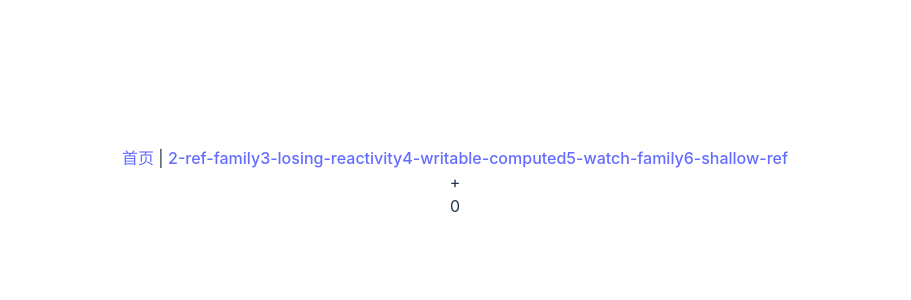
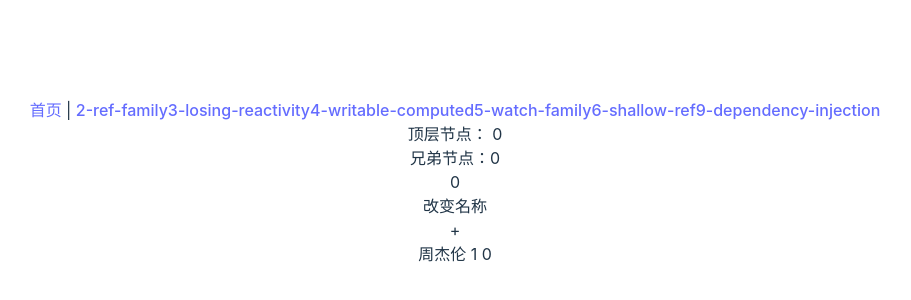
Before and after one commit to LuckBright/node-vue-vite, a Vue app in the folder upload-vue/: page / in a window 1280 px wide. Shown: the part 218-518 px from the top of the page, without its empty margins (185-1096 px from the left). Built offline with nearby package versions, Linux system fonts and the light colour scheme.

Commit message:
feat: 🤖Vue  刷题挑战 Vue 依赖注入

```diff
--- a/upload-vue/src/components/HelloWorld.vue
+++ b/upload-vue/src/components/HelloWorld.vue
@@ -1,14 +1,18 @@
 <script setup lang="ts">
 import watchDemo from './watchDemo.vue'
-import { ref } from 'vue'
+import brothercompVue from './brothercomp.vue';
+import { provide, ref } from 'vue'
 
-defineProps<{ msg: string }>()
 
 const count = ref(0)
-
+provide('count', count)
 </script>
 
 <template>
+  <div>
+    顶层节点： {{ count }}
+  </div>
+  <brothercompVue></brothercompVue>
   <watchDemo></watchDemo>
 </template>
 
--- /dev/null
+++ b/upload-vue/src/components/brothercomp.vue
@@ -0,0 +1,11 @@
+<script setup lang="ts">
+  import { inject } from 'vue'
+
+  const count: any = inject('count')
+</script>
+
+<template>
+  <div>
+    兄弟节点：{{ count }}
+  </div>
+</template>
--- a/upload-vue/src/components/watchDemo.vue
+++ b/upload-vue/src/components/watchDemo.vue
@@ -1,18 +1,9 @@
 <script lang="ts" setup>
-  import { reactive, Ref, ref, watch } from 'vue'
+  import { inject, provide, reactive, Ref, ref, shallowRef, watch, watchEffect } from 'vue'
+  import childVue from '../views/vuejsChallenges/9-dependency-injection.vue'
 
   const obj = reactive({
     strNum: 0
-  })
-
-  const handleClick = () => {
-    obj.strNum++
-  }
-
-  watch(obj, () => {
-    console.log(obj.strNum)
-  }, {
-    deep: true
   })
 
   const eleRef = ref()
@@ -23,11 +14,36 @@
     flush: 'post'
   })
   age.value = 18
+
+  const state = shallowRef({ count: { num: 1 } })
+  const handleClick = () => {
+    state.value.count.num = 2
+  }
+
+  type Obj = {
+    name: string
+  }
+  let messname: Ref<Obj> = shallowRef({
+    name: "周杰伦"
+  })
+  const count: any = inject('count')
+  console.log(count)
+  const change =() =>{
+    messname.value.name ="邓紫棋"
+    console.log(messname.value.name) //邓紫棋 （但是视图页面还是周杰伦)
+    count.value++
+  }
+
+
 </script>
 
 <template>
+  <childVue></childVue>
+  <div @click="change">改变名称</div>
   <div @click="handleClick">+</div>
   <div>
+    {{messname.name}}
+    {{state.count.num}}
     {{obj.strNum}}
   </div>
 </template>
--- a/upload-vue/src/views/vuejsChallenges/6-shallow-ref.vue
+++ b/upload-vue/src/views/vuejsChallenges/6-shallow-ref.vue
@@ -14,6 +14,7 @@ watch(state, () => {
 */
 state.value = { count: 2 }
 
+
 </script>
 
 <template>
--- /dev/null
+++ b/upload-vue/src/views/vuejsChallenges/9-dependency-injection.vue
@@ -0,0 +1,11 @@
+// Child.vue
+
+<script setup lang="ts">
+// 添加代码,使`count`值注入子组件
+import { inject } from 'vue'
+const count = inject('count')
+</script>
+
+<template>
+  {{ count }}
+</template>
```
